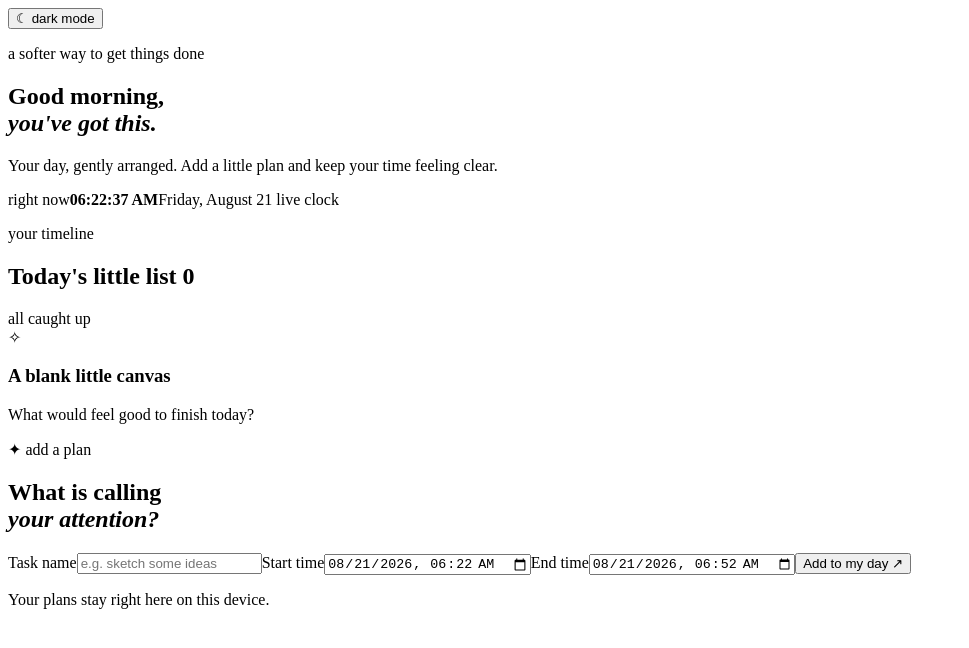
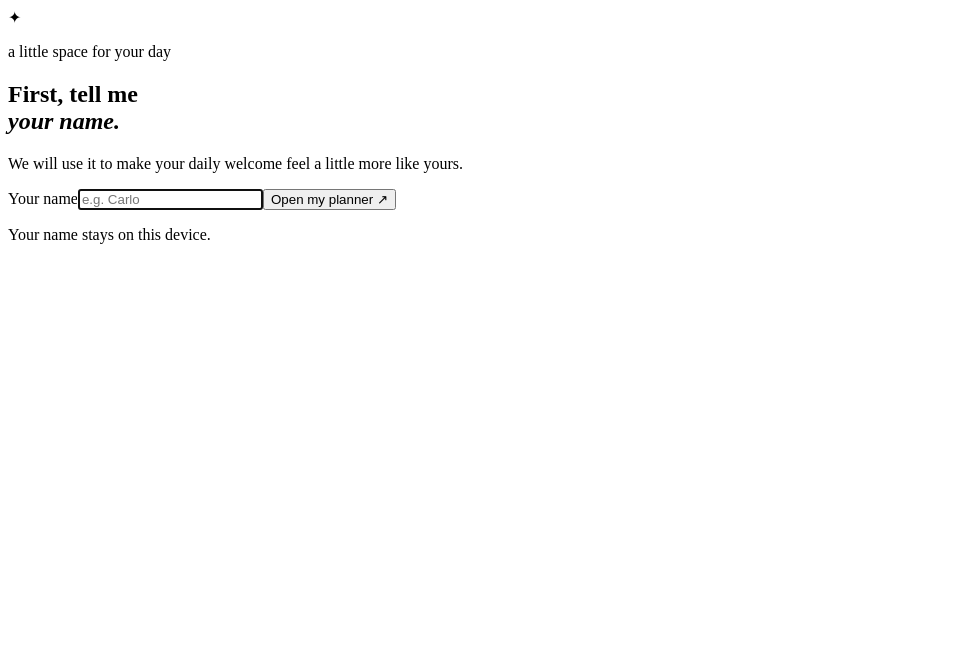
Before and after one commit to Carlo6767/bluebell-todo, a React (Vite) app: page / in a window 1280 px wide. Shown: the top 648 px of the page, without its empty margins (0-969 px from the left). Built offline with nearby package versions, Linux system fonts and the light colour scheme; the HTML template or start-up script is replaced by a standard one.

Commit message:
Add saved name greeting

```diff
--- a/src/App.tsx
+++ b/src/App.tsx
@@ -21,6 +21,8 @@ function App() {
   const [draft, setDraft] = useState<TaskDraft>(emptyDraft)
   const [notice, setNotice] = useState('')
   const [darkMode, setDarkMode] = useState(() => typeof window !== 'undefined' && localStorage.getItem('bluebell-theme') === 'dark')
+  const [userName, setUserName] = useState(() => typeof window !== 'undefined' ? localStorage.getItem('bluebell-name') || '' : '')
+  const [nameInput, setNameInput] = useState('')
 
   useEffect(() => {
     const timer = window.setInterval(() => setNow(new Date()), 1000)
@@ -36,7 +38,8 @@ function App() {
 
   const sortedTasks = useMemo(() => sortTasks(tasks), [tasks])
   const activeCount = tasks.filter((task) => !task.completed).length
-  const greeting = now.getHours() < 12 ? 'Good morning' : now.getHours() < 18 ? 'Good afternoon' : 'Good evening'
+  const timeGreeting = now.getHours() < 12 ? 'Good Morning' : now.getHours() < 18 ? 'Good Afternoon' : 'Good Evening'
+  const greeting = `${timeGreeting}, ${userName}`
 
   function updateDraft(field: keyof TaskDraft, value: string | boolean) {
     setDraft((current) => ({ ...current, [field]: value }))
@@ -61,6 +64,30 @@ function App() {
 
   function deleteTask(id: string) {
     setTasks((current) => current.filter((task) => task.id !== id))
+  }
+
+  function saveName(event: FormEvent) {
+    event.preventDefault()
+    const name = nameInput.trim()
+    if (!name) return
+    localStorage.setItem('bluebell-name', name)
+    setUserName(name)
+  }
+
+  if (!userName) {
+    return <main className={`app-shell welcome-shell ${darkMode ? 'dark-mode' : ''}`}>
+      <section className="welcome-panel">
+        <div className="welcome-sparkle">✦</div>
+        <p className="eyebrow">a little space for your day</p>
+        <h1>First, tell me<br /><em>your name.</em></h1>
+        <p className="hero-copy">We will use it to make your daily welcome feel a little more like yours.</p>
+        <form className="welcome-form" onSubmit={saveName}>
+          <label>Your name<input value={nameInput} onChange={(event) => setNameInput(event.target.value)} placeholder="e.g. Carlo" autoFocus required /></label>
+          <button className="add-button" type="submit">Open my planner <span>↗</span></button>
+        </form>
+        <p className="privacy-note">Your name stays on this device.</p>
+      </section>
+    </main>
   }
 
   return (
--- a/src/styles.css
+++ b/src/styles.css
@@ -51,3 +51,13 @@ body.dark-page { background: #172b3b; }
 .dark-mode input::placeholder { color: #9ac1cd; }
 .dark-mode .add-button { background: #54abc5; }
 .dark-mode .privacy-note { color: #a0cad4; }
+.welcome-shell { display: grid; place-items: center; }
+.welcome-panel { width: min(100%, 470px); padding: 42px 44px; border: 1px solid #b9e4ef; border-radius: 8px; background: rgba(255,255,255,.72); box-shadow: 0 20px 44px rgba(74,161,190,.14); animation: rise .5s both; }
+.welcome-sparkle { display: grid; place-items: center; width: 42px; height: 42px; margin-bottom: 26px; border-radius: 50%; color: white; background: #4cb9df; box-shadow: 0 7px 16px #8bd9ee; font-size: 21px; }
+.welcome-panel h1 { font-size: 54px; margin-bottom: 18px; }
+.welcome-form { margin-top: 30px; }
+.welcome-form label { display: block; color: #53849a; font-size: 10px; letter-spacing: .06em; text-transform: uppercase; margin-bottom: 18px; }
+.dark-mode .welcome-panel { border-color: #315a70; background: #203b4e; box-shadow: 0 20px 44px rgba(0,0,0,.2); }
+.dark-mode .welcome-panel h1 { color: #e4f4fa; }
+.dark-mode .welcome-panel label { color: #a7deeb; }
+@media (max-width: 520px) { .welcome-shell { width: calc(100% - 32px); } .welcome-panel { padding: 30px 23px; } .welcome-panel h1 { font-size: 44px; } }
```
